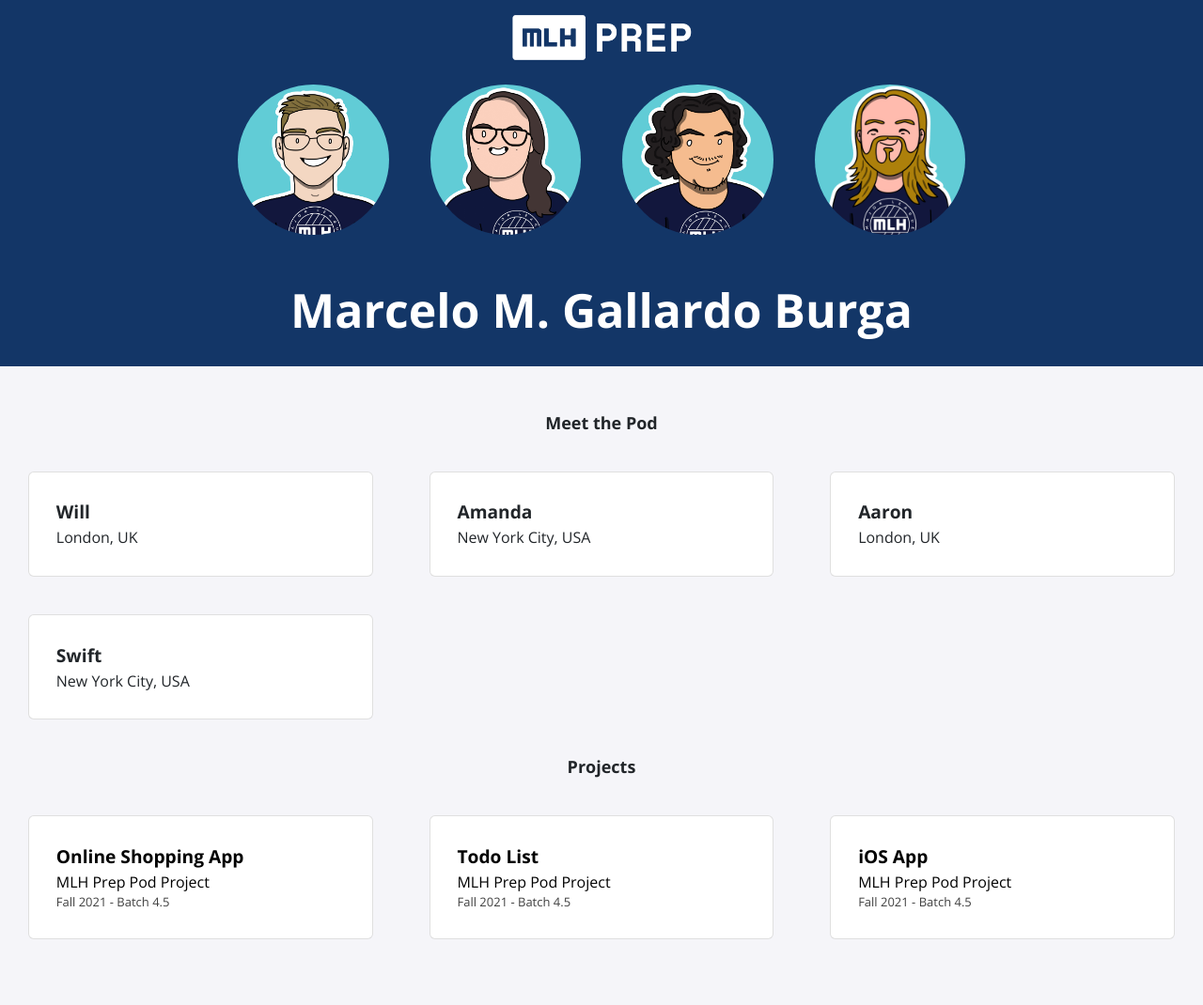
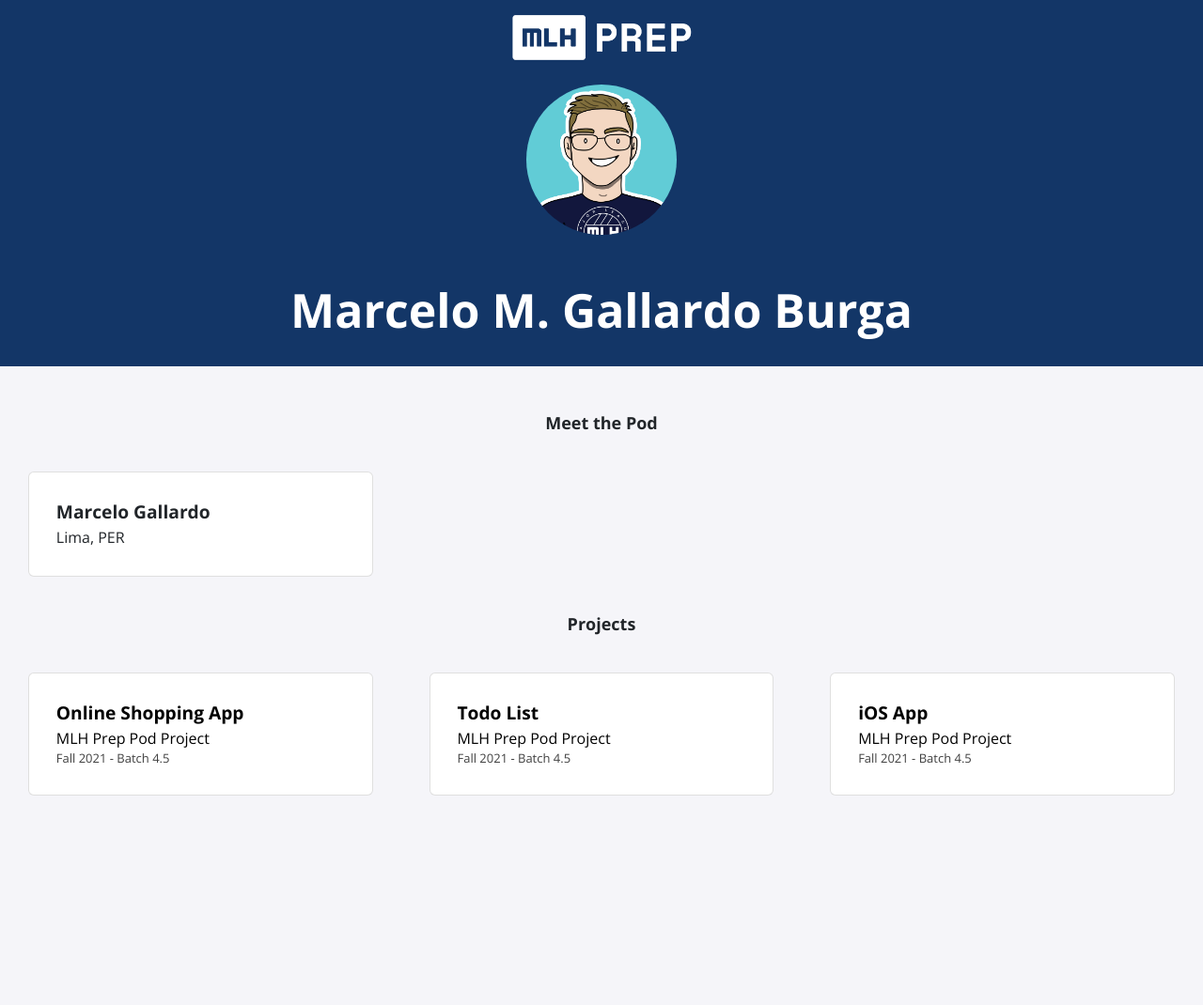
Before and after one commit to MarceloGallardoB/MarceloGallardoB.github.io, a Jekyll site: the page built from index.html, in a window 1280 px wide. Shown: the whole page at 94% size. Built offline with Jekyll 4.4.1, drawn with Linux system fonts in a browser that asks for light colours; nearby versions of some CDN libraries; after the commit the page ends 917 px from its top, so only the background shows below that.

Commit message:
Update fellows.yml

```diff
--- a/_data/fellows.yml
+++ b/_data/fellows.yml
@@ -1,15 +1,3 @@
-- name: Will
+- name: Marcelo Gallardo
   img: logo.jpg
-  location: London, UK
-
-- name: Amanda
-  img: amanda.jpg
-  location: New York City, USA
-
-- name: Aaron
-  img: aaron.jpg
-  location: London, UK
-
-- name: Swift
-  img: swift.jpg
-  location: New York City, USA
+  location: Lima, PER
```
